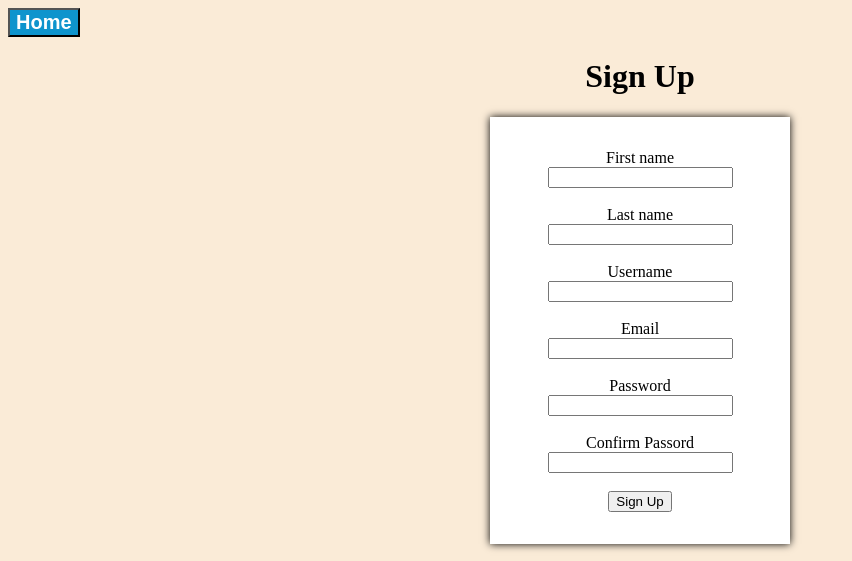
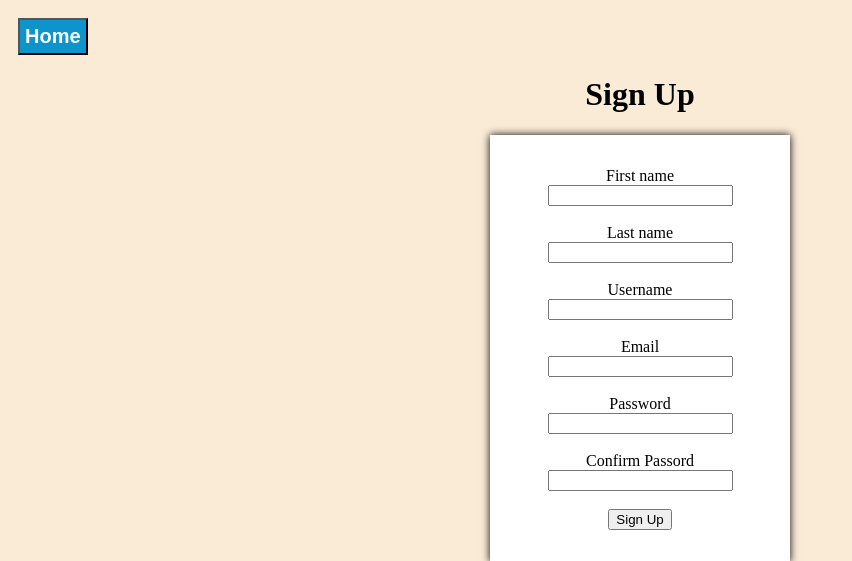
Before and after one commit to wyatt4543/vehicle_sales, a Flask app: page /sign-up in a window 1280 px wide. Shown: the top 561 px of the page, without its empty margins (0-852 px from the left). Run offline with Flask 3, Linux system fonts and the light colour scheme.

Commit message:
Home buttom adjustments

```diff
--- a/static/sign-up-style.css
+++ b/static/sign-up-style.css
@@ -2,8 +2,12 @@ nav {
     button {background-color:hsl(198, 87%, 43%);
             color: white;
             font-weight: bold;
-            font-size: 20px;}
-    button:hover {background-color: hsl(198, 85%, 37%)}
+            font-size: 20px;
+            margin-top: 0.5em;
+            margin-left: 0.5em;
+            padding: 5px;}
+    button:hover {background-color: hsl(198, 85%, 37%);}
+    button:active {box-shadow: inset 0px 0px 0.5em black;}
 }
 
 body {
```
